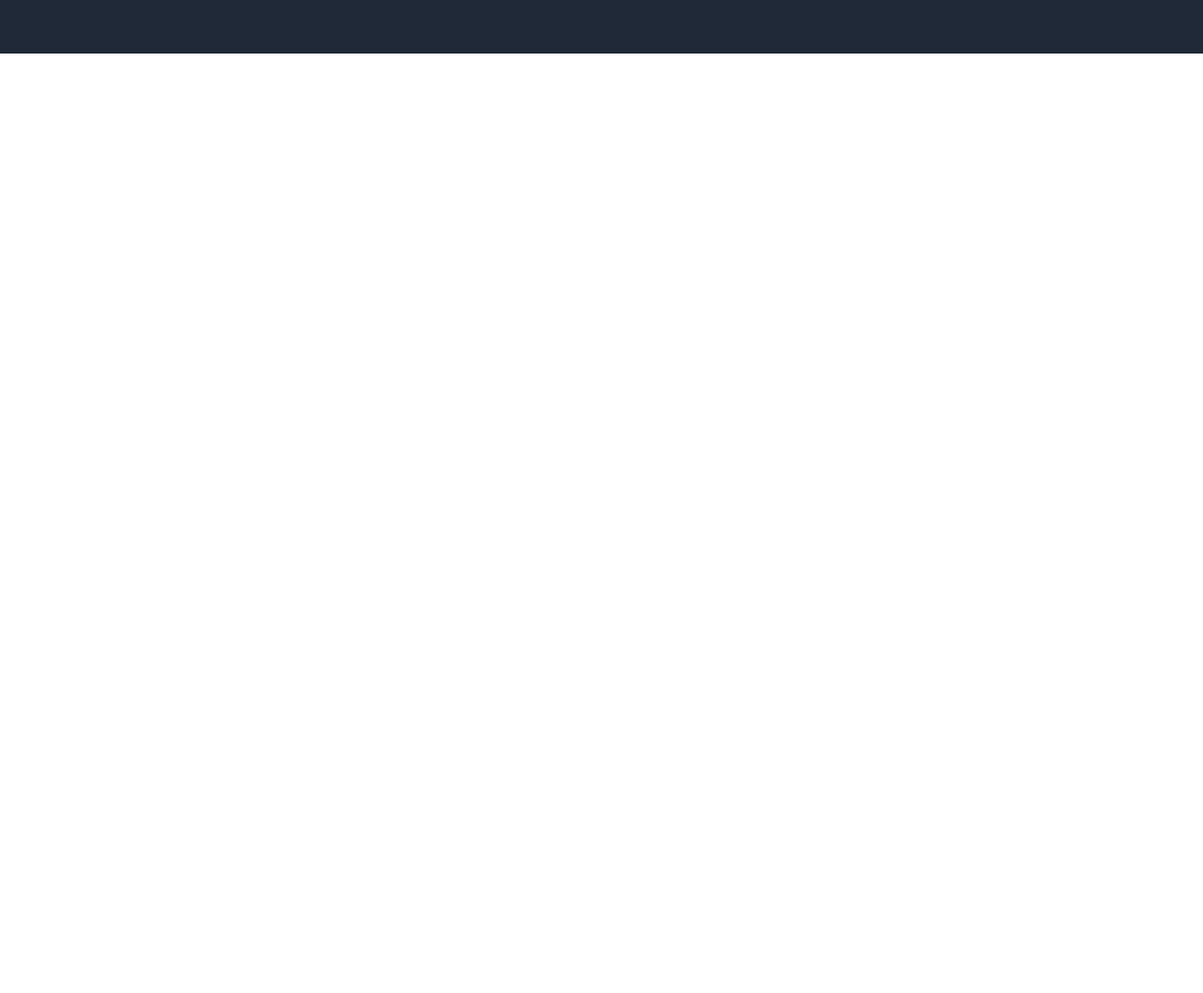
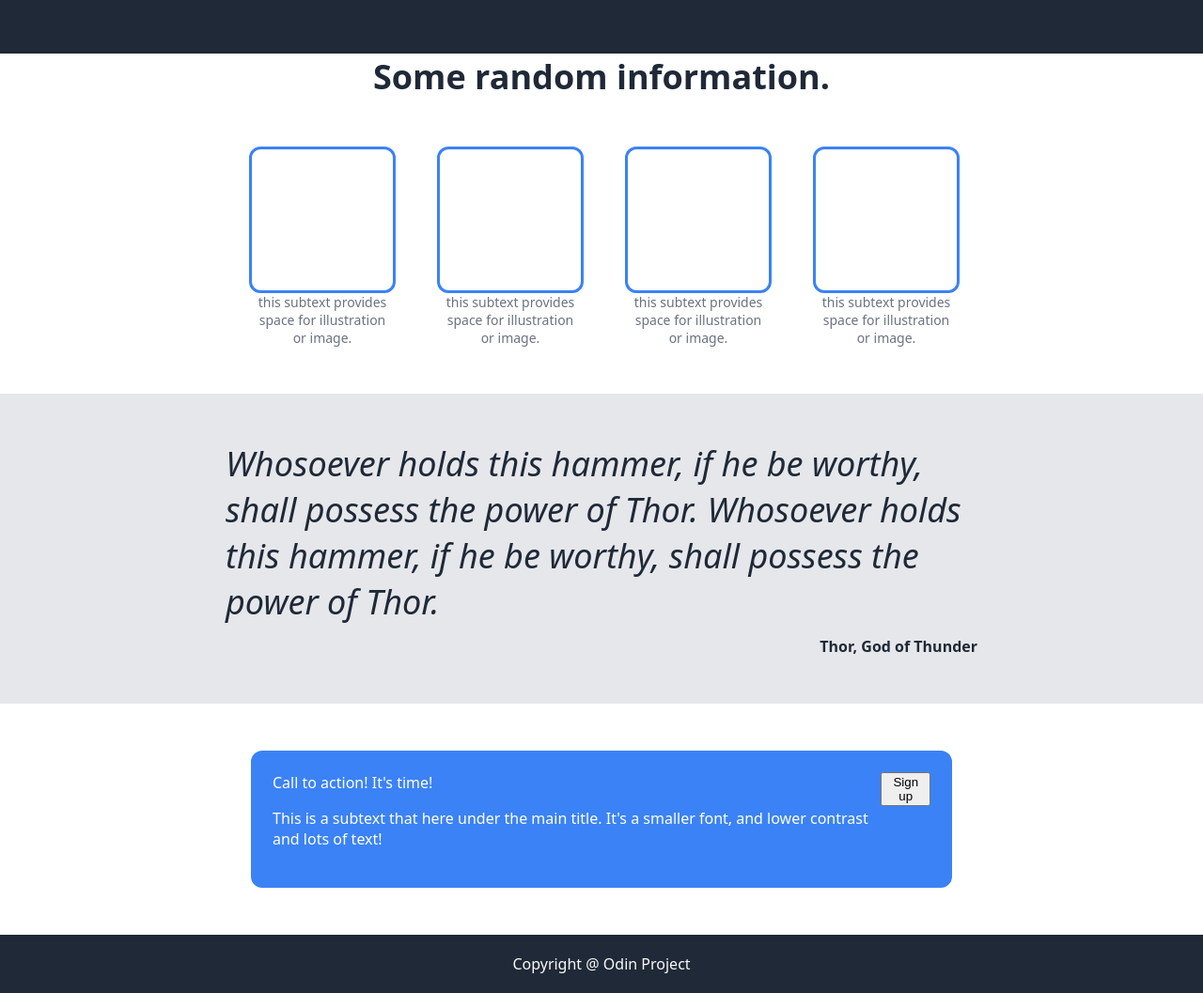
Before and after one commit to ddeniz001/landing-page-assignment, a plain HTML site: page index.html in a window 1280 px wide. Shown: the part 394-1451 px from the top of the page at 94% size. Before the commit the page ends 800 px from the top, so only its background shows below. Drawn offline with Linux system fonts and the light colour scheme.

Commit message:
add footer and call to action

```diff
--- a/index.html
+++ b/index.html
@@ -10,7 +10,7 @@
     <header>
         <div class="header-content">
             <div class="logo-text">Header Logo</div>
-            <div class="links">
+            <div class="header-links">
                 header link 1
                 header link 2
                 header link 3
@@ -34,11 +34,57 @@
         </div>
     </div>
 
-    <div class="boxes">
-        <div class="box-1">
+<div class="box-title">Some random information.</div>
+   <div class="box-section">
+    <div class="box-item">
+        <div class="box"></div>
+        <div class="text">this subtext provides space for illustration or image.</div>
+  </div>
+    <div class="box-item">
+        <div class="box"></div>
+        <div class="text">this subtext provides space for illustration or image.</div>
+    </div>
+    <div class="box-item">
+        <div class="box"></div>
+        <div class="text">this subtext provides space for illustration or image.</div>
+    </div>
+    <div class="box-item">
+        <div class="box"></div>
+        <div class="text">this subtext provides space for illustration or image.</div>
+    </div>
+
+</div>
+
+    <div class="quote-section">
+
+        <div class="quote-item">
+            <div class="quote-text">
+                Whosoever holds this hammer, if he be worthy,
+                shall possess the power of Thor.
+                Whosoever holds this hammer, if he be worthy,
+                shall possess the power of Thor.
+            </div>
+            <div class="quoter-title">Thor, God of Thunder</div>
         </div>
     </div>
+
+    <div class="end-section">
+        <div class="blue-box">
+            <div class="blue-text">
+                Call to action! It's time!
+                <p>
+                    This is a subtext that here under the main title. It's a smaller font, and lower contrast and lots of text!
+                </p>
+            </div>
+            <div class="blue-button">
+                <button>Sign up</button>
+            </div>
+        </div>
+    </div>
+
+
     <footer>
+        Copyright @ Odin Project
     </footer>
 
 </body>
--- a/style.css
+++ b/style.css
@@ -69,3 +69,103 @@ html, body {
     height: 200px;
     flex: 1;
 }
+
+
+.box-title {
+    display:flex;
+    align-content: center;
+    flex-direction: column; /* stacks the box and text vertically */
+    align-items: center;    /* Center horizontally */
+    text-align: center; /* center the wrapped text */
+    font-size: 36px;
+    font-weight: bold;
+    color: #1f2937;
+
+
+}
+.box-section {
+    display: flex;
+    justify-content: center;
+    gap: 50px;
+    padding: 50px;
+    flex-wrap: wrap;
+}
+
+.box-item {
+  display: flex;
+  flex-direction: column;  /* Stack vertically */
+  align-items: center;     /* Center horizontally */
+  text-align: center;
+  flex-wrap: wrap;
+  width: 150px; /* Ensures the text wraps under the box */
+}
+
+.box {
+  width: 150px;
+  height: 150px;
+  border: 3px solid #3b82f6; /* blue border */
+  border-radius: 12px;
+  background-color: transparent; /* keep it empty */
+}
+
+.text {
+    color: gray;
+    font-size: 14px;
+    color: #6b7280;
+    word-wrap: break-word; /* breaks long strings if needed */
+}
+
+.quote-section {
+    display: flex;
+    justify-content: center;
+    background-color: #e5e7eb;
+    padding: 50px 20px;
+
+}
+
+.quote-item {
+    max-width: 800px;
+    text-align: left;
+}
+
+.quote-text {
+    font-size: 36px;
+    font-style: italic;
+    color: #1f2937;
+    margin-bottom: 12px;
+
+}
+
+.quoter-title {
+    font-weight: bold;
+    text-align: right;
+    color: #1f2937;
+}
+
+
+
+.blue-box {
+    display: flex;
+    width: 700px;
+    height: 100px;
+    border: 3px solid #3b82f6; /* blue border */
+    border-radius: 12px;
+    background-color: #3b82f6; /* keep it empty */
+    color: white;
+    padding: 20px;
+}
+
+.end-section {
+    display: flex;
+    justify-content: center;
+    padding: 50px;
+}
+
+
+footer {
+  background-color: #1f2937;
+  color: #f9faf8;
+  text-align: center;
+  padding: 20px;
+  margin-top: auto; /* Pushes it to the bottom */
+}
```
